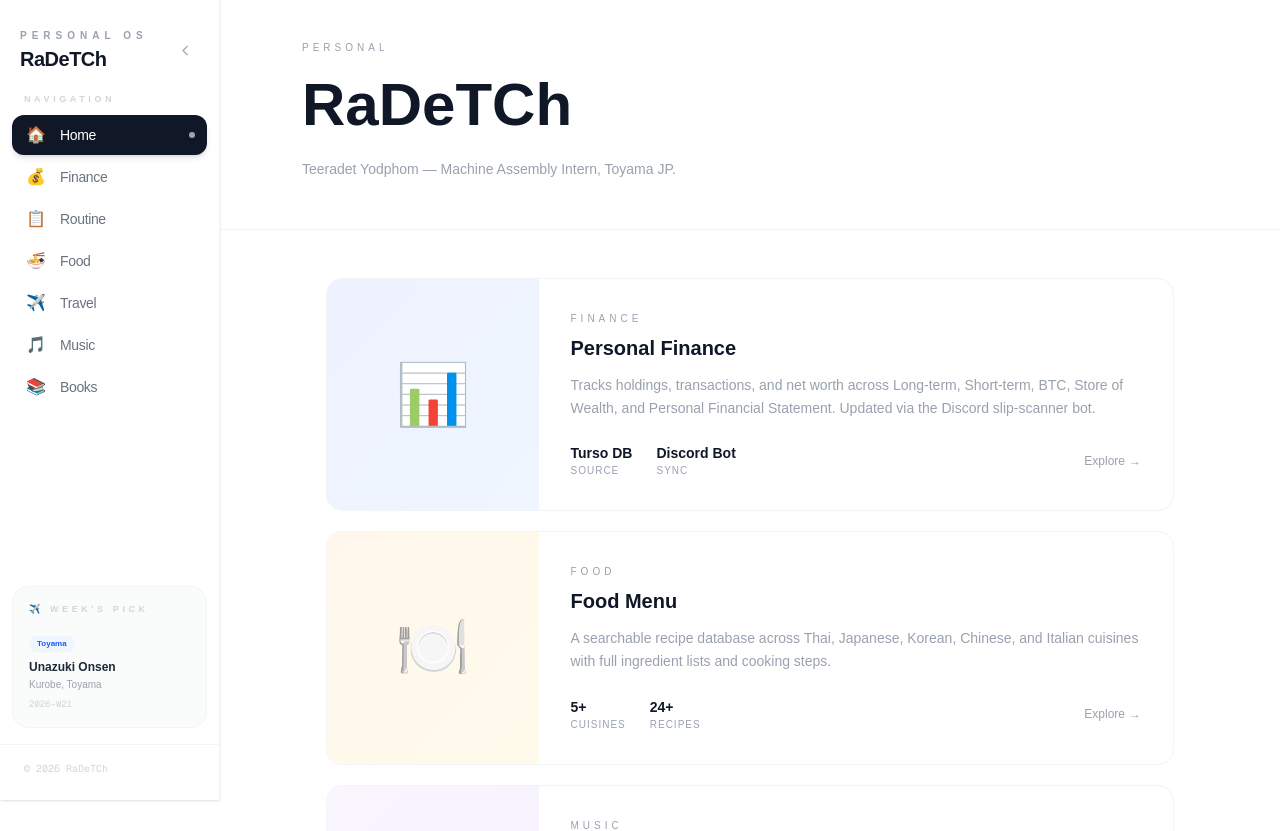
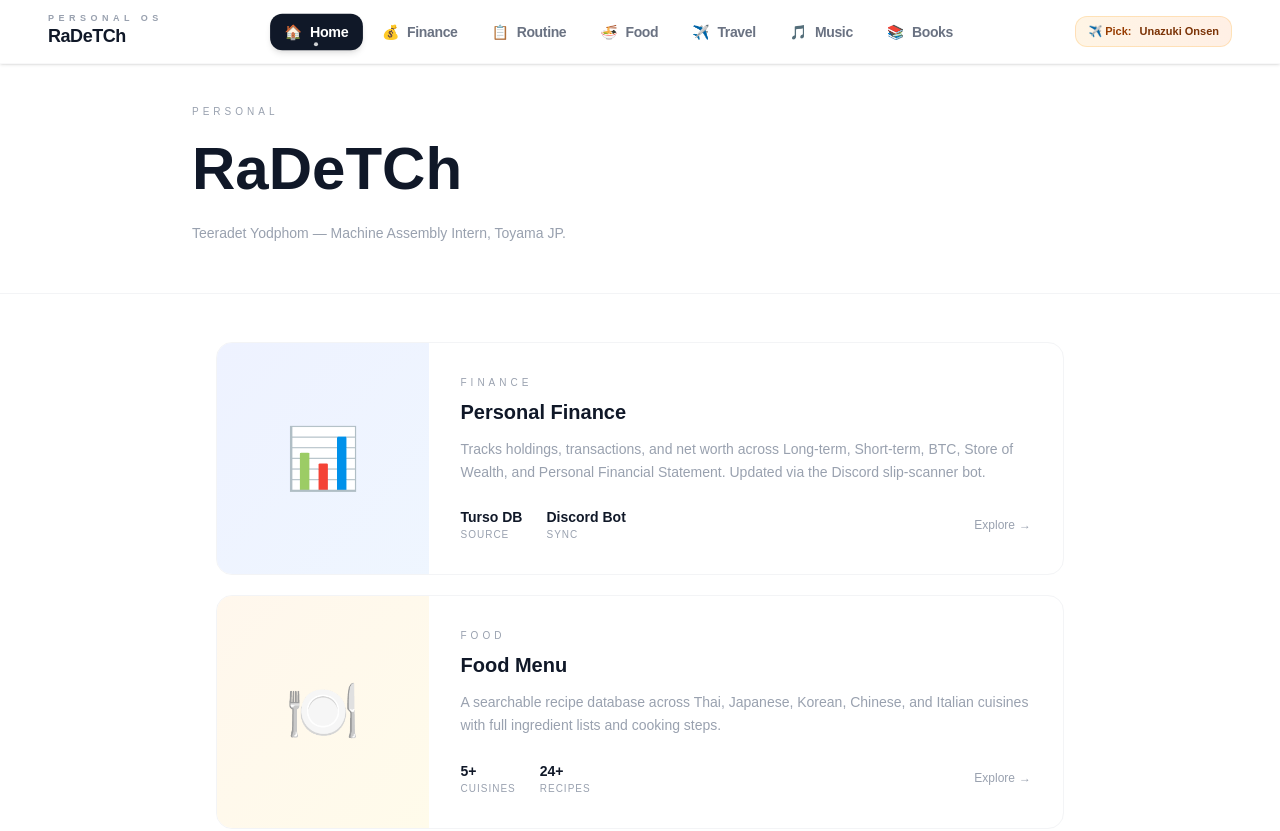
Before and after one commit to trdyp312002/RaDeTCh, a Next.js app: page / in a window 1280 px wide. Shown: the top 831 px of the page. Built offline with nearby package versions, Linux system fonts and the light colour scheme.

Commit message:
feat(layout): move navigation menu to premium horizontal glassmorphic top header bar

```diff
--- a/app/layout.tsx
+++ b/app/layout.tsx
@@ -28,9 +28,9 @@ export default function RootLayout({
       lang="en"
       className={`${geistSans.variable} ${geistMono.variable} h-full antialiased`}
     >
-      <body className="min-h-full flex flex-col md:flex-row">
+      <body className="min-h-full flex flex-col bg-[#FAF6F0] text-stone-900">
         <Sidebar />
-        <main className="flex-1 min-w-0 pt-14 md:pt-0">
+        <main className="flex-1 min-w-0 pt-16">
           {children}
         </main>
       </body>
--- a/components/Sidebar.tsx
+++ b/components/Sidebar.tsx
@@ -22,7 +22,6 @@ type TravelPick = {
 export default function Sidebar() {
   const path = usePathname()
   const [mobileOpen, setMobileOpen] = useState(false)
-  const [collapsed, setCollapsed] = useState(false)
   const [pick, setPick] = useState<TravelPick | null>(null)
 
   useEffect(() => {
@@ -35,160 +34,133 @@ export default function Sidebar() {
   const isActive = (href: string) =>
     href === "/" ? path === "/" : path === href || path.startsWith(href + "/")
 
-  const SidebarContent = ({ mini = false }: { mini?: boolean }) => (
-    <div className={`flex flex-col h-full transition-all duration-300 ${mini ? "items-center" : ""}`}>
+  return (
+    <>
+      {/* Premium Horizontal Header (Desktop) */}
+      <header className="fixed top-0 left-0 right-0 h-16 bg-white/80 backdrop-blur-md border-b border-gray-100/60 z-50 px-6 md:px-12 flex items-center justify-between shadow-sm">
 
-      {/* Logo + Toggle Button */}
-      <div className={`pt-7 pb-5 flex items-center ${mini ? "flex-col gap-4 px-0 w-full" : "px-5 justify-between"}`}>
-        {!mini && (
-          <Link href="/" className="block group">
-            <span className="text-[10px] uppercase tracking-[0.5em] text-gray-400 font-semibold block mb-0.5 group-hover:text-gray-600 transition-colors">
+        {/* Brand Logo */}
+        <Link href="/" className="block group shrink-0">
+          <span className="text-[9px] uppercase tracking-[0.5em] text-gray-400 font-bold block leading-none mb-0.5 group-hover:text-gray-600 transition-colors">
             Personal OS
           </span>
-            <span className="text-xl font-black text-gray-900 tracking-tight">RaDeTCh</span>
+          <span className="text-lg font-black text-gray-900 tracking-tight leading-none">RaDeTCh</span>
+        </Link>
+
+        {/* Center: Horizontal Navigation Link List */}
+        <nav className="hidden md:flex items-center gap-1.5">
+          {navItems.map((item) => {
+            const active = isActive(item.href)
+            return (
+              <Link
+                key={item.href}
+                href={item.href}
+                className={`px-3.5 py-2 rounded-xl text-xs xl:text-sm font-semibold tracking-tight transition-all duration-200 flex items-center gap-2 relative ${
+                  active
+                    ? "bg-gray-900 text-white shadow-md shadow-black/10 scale-[1.02]"
+                    : "text-gray-500 hover:text-gray-900 hover:bg-gray-100/80"
+                }`}
+              >
+                <span className="leading-none">{item.emoji}</span>
+                <span>{item.label}</span>
+                {active && (
+                  <span className="absolute bottom-1 left-1/2 -translate-x-1/2 w-1 h-1 rounded-full bg-white/80" />
+                )}
+              </Link>
+            )
+          })}
+        </nav>
+
+        {/* Right Widget: Week's Pick or Profile Menu */}
+        <div className="flex items-center gap-3">
+          {pick && (
+            <Link
+              href="/travel"
+              className="hidden lg:flex items-center gap-2 bg-gradient-to-r from-amber-500/10 to-orange-500/10 border border-amber-500/20 px-3 py-1.5 rounded-xl text-[10px] xl:text-[11px] font-semibold text-amber-800 hover:shadow-sm transition-all"
+            >
+              <span>✈️ Pick:</span>
+              <span className="truncate max-w-[100px] xl:max-w-[130px] font-extrabold text-amber-900">{pick.spot.name}</span>
             </Link>
           )}
-        {mini && (
-          <Link href="/" className="text-xl font-black text-gray-900">R</Link>
-        )}
+
+          {/* Mobile Menu Button */}
           <button
-          onClick={() => setCollapsed(!collapsed)}
-          title={collapsed ? "Expand sidebar" : "Collapse sidebar"}
-          className={`w-7 h-7 flex items-center justify-center rounded-lg text-gray-400 hover:text-gray-900 hover:bg-gray-100 transition-all duration-200 ${mini ? "" : ""}`}
+            onClick={() => setMobileOpen(!mobileOpen)}
+            className="md:hidden text-gray-500 hover:text-gray-900 transition-colors p-1.5 rounded-xl hover:bg-gray-100"
+            aria-label="Toggle menu"
           >
-          <svg
-            width="15" height="15" fill="none" stroke="currentColor" strokeWidth="1.8"
-            viewBox="0 0 24 24"
-            className={`transition-transform duration-300 ${collapsed ? "rotate-180" : ""}`}
-          >
-            <path strokeLinecap="round" strokeLinejoin="round" d="M15 19l-7-7 7-7" />
+            <svg width="20" height="20" fill="none" stroke="currentColor" strokeWidth="2" viewBox="0 0 24 24">
+              {mobileOpen
+                ? <path strokeLinecap="round" strokeLinejoin="round" d="M6 18L18 6M6 6l12 12" />
+                : <path strokeLinecap="round" strokeLinejoin="round" d="M4 6h16M4 12h16M4 18h16" />}
             </svg>
           </button>
         </div>
+      </header>
 
-      {/* Nav Items */}
-      <nav className={`flex-1 ${mini ? "w-full px-2" : "px-3"}`}>
-        {!mini && (
-          <p className="text-[9px] uppercase tracking-[0.4em] text-gray-300 font-semibold px-3 mb-2">
+      {/* Mobile Drawer Navigation overlay */}
+      {mobileOpen && (
+        <>
+          {/* Backdrop */}
+          <div
+            className="md:hidden fixed inset-0 bg-black/30 backdrop-blur-xs z-40 transition-opacity duration-300"
+            onClick={() => setMobileOpen(false)}
+          />
+
+          {/* Drawer Menu */}
+          <aside className="md:hidden fixed right-0 top-16 bottom-0 w-64 bg-white z-50 border-l border-gray-100 overflow-y-auto shadow-2xl p-5 flex flex-col justify-between animate-slideLeft">
+            <div className="space-y-6">
+              <div>
+                <p className="text-[9px] uppercase tracking-[0.4em] text-gray-300 font-bold mb-3">
                   Navigation
                 </p>
-        )}
-        <ul className="space-y-0.5">
+                <ul className="space-y-1">
                   {navItems.map((item) => {
                     const active = isActive(item.href)
                     return (
                       <li key={item.href}>
                         <Link
                           href={item.href}
-                  className={`flex items-center rounded-xl text-sm font-medium transition-all duration-150 group relative
-                    ${mini ? "justify-center w-full py-2.5" : "gap-3 px-3 py-2.5"}
-                    ${active
+                          onClick={() => setMobileOpen(false)}
+                          className={`flex items-center gap-3 px-3 py-2.5 rounded-xl text-sm font-semibold transition-all ${
+                            active
                               ? "bg-gray-900 text-white shadow-md"
                               : "text-gray-500 hover:text-gray-900 hover:bg-gray-100"
                           }`}
                         >
-                  <span className="text-base w-6 text-center leading-none shrink-0">
-                    {item.emoji}
-                  </span>
-
-                  {/* Label — only show when expanded */}
-                  {!mini && (
+                          <span className="text-base w-6 text-center leading-none shrink-0">{item.emoji}</span>
                           <span className="tracking-tight">{item.label}</span>
-                  )}
-                  {!mini && active && (
-                    <span className="ml-auto w-1.5 h-1.5 rounded-full bg-white/60" />
-                  )}
-
-                  {/* Tooltip when collapsed */}
-                  {mini && (
-                    <span className="absolute left-full ml-3 px-2.5 py-1.5 rounded-lg bg-gray-900 text-white text-xs font-semibold whitespace-nowrap
-                      opacity-0 pointer-events-none group-hover:opacity-100 translate-x-1 group-hover:translate-x-0
-                      transition-all duration-200 shadow-xl z-50">
-                      {item.label}
-                    </span>
-                  )}
                         </Link>
                       </li>
                     )
                   })}
                 </ul>
-      </nav>
+              </div>
 
-      {/* Week's Pick — only when expanded */}
-      {!mini && (
-        <div className="mx-3 mb-4 mt-4">
+              {pick && (
                 <div className="rounded-2xl border border-gray-100 bg-gray-50/80 p-4">
-            <p className="text-[9px] uppercase tracking-[0.4em] text-gray-300 font-semibold mb-3">
+                  <p className="text-[9px] uppercase tracking-[0.4em] text-gray-300 font-bold mb-3">
                     ✈️ Week&apos;s Pick
                   </p>
-            {pick ? (
-              <Link href="/travel" className="block group">
-                <span className={`text-[8px] px-2 py-0.5 rounded-full font-semibold inline-block mb-2 ${
+                  <Link href="/travel" onClick={() => setMobileOpen(false)} className="block group">
+                    <span className={`text-[8px] px-2 py-0.5 rounded-full font-bold inline-block mb-2 ${
                       pick.category === "toyama" ? "bg-blue-50 text-blue-600" : "bg-rose-50 text-rose-600"
                     }`}>
                       {pick.category === "toyama" ? "Toyama" : "Japan"}
                     </span>
-                <p className="text-xs font-semibold text-gray-800 leading-tight group-hover:text-gray-600 transition-colors">
+                    <p className="text-xs font-bold text-gray-800 leading-tight group-hover:text-gray-600 transition-colors">
                       {pick.spot.name}
                     </p>
                     <p className="text-[10px] text-gray-400 mt-0.5">{pick.spot.region}</p>
-                <p className="text-[9px] text-gray-300 mt-1.5 font-mono">{pick.weekKey}</p>
                   </Link>
-            ) : (
-              <Link href="/travel" className="text-[11px] text-gray-400 hover:text-gray-700 transition-colors">
-                See travel picks →
-              </Link>
+                </div>
               )}
             </div>
+
+            <div className="border-t border-gray-100 pt-4 flex justify-between items-center text-[10px] text-gray-300 font-mono">
+              <span>© {new Date().getFullYear()} RaDeTCh</span>
+              <span>v1.0</span>
             </div>
-      )}
-
-      {/* Footer */}
-      {!mini && (
-        <div className="px-6 pb-6 border-t border-gray-100 pt-4">
-          <p className="text-[10px] text-gray-300 font-mono">© {new Date().getFullYear()} RaDeTCh</p>
-        </div>
-      )}
-      {mini && <div className="pb-6" />}
-    </div>
-  )
-
-  return (
-    <>
-      {/* Desktop Sidebar */}
-      <aside
-        className={`hidden md:flex flex-col fixed left-0 top-0 h-screen bg-white border-r border-gray-100 z-40 shadow-sm overflow-hidden transition-all duration-300 ease-in-out ${
-          collapsed ? "w-[64px]" : "w-[220px]"
-        }`}
-      >
-        <SidebarContent mini={collapsed} />
-      </aside>
-
-      {/* Spacer so content doesn't go under sidebar */}
-      <div className={`hidden md:block shrink-0 transition-all duration-300 ${collapsed ? "w-[64px]" : "w-[220px]"}`} />
-
-      {/* Mobile Top Bar */}
-      <div className="md:hidden fixed top-0 left-0 right-0 z-50 bg-white/90 backdrop-blur-md border-b border-gray-100 h-14 flex items-center justify-between px-5">
-        <Link href="/" className="font-black text-gray-900 text-sm tracking-tight">RaDeTCh</Link>
-        <button
-          onClick={() => setMobileOpen(!mobileOpen)}
-          className="text-gray-400 hover:text-gray-900 transition-colors p-1 rounded-lg hover:bg-gray-100"
-          aria-label="Toggle menu"
-        >
-          <svg width="18" height="18" fill="none" stroke="currentColor" strokeWidth="1.5" viewBox="0 0 24 24">
-            {mobileOpen
-              ? <path strokeLinecap="round" d="M6 18L18 6M6 6l12 12" />
-              : <path strokeLinecap="round" d="M4 6h16M4 12h16M4 18h16" />}
-          </svg>
-        </button>
-      </div>
-
-      {/* Mobile Drawer */}
-      {mobileOpen && (
-        <>
-          <div className="md:hidden fixed inset-0 bg-black/20 backdrop-blur-sm z-40" onClick={() => setMobileOpen(false)} />
-          <aside className="md:hidden fixed left-0 top-14 bottom-0 w-64 bg-white z-50 border-r border-gray-100 overflow-y-auto shadow-xl">
-            <SidebarContent mini={false} />
           </aside>
         </>
       )}
```
Lines whose indentation alone changed are shown as unchanged.
